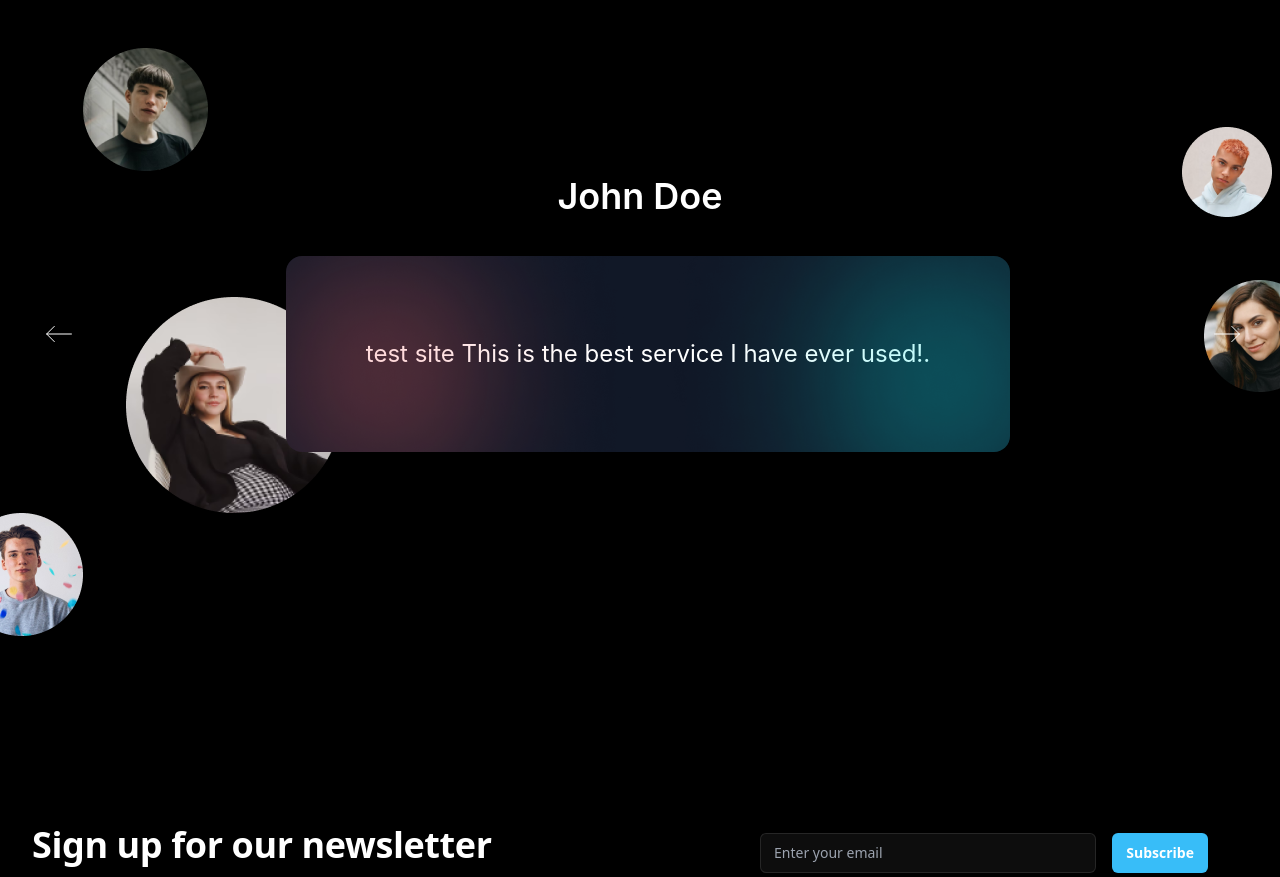
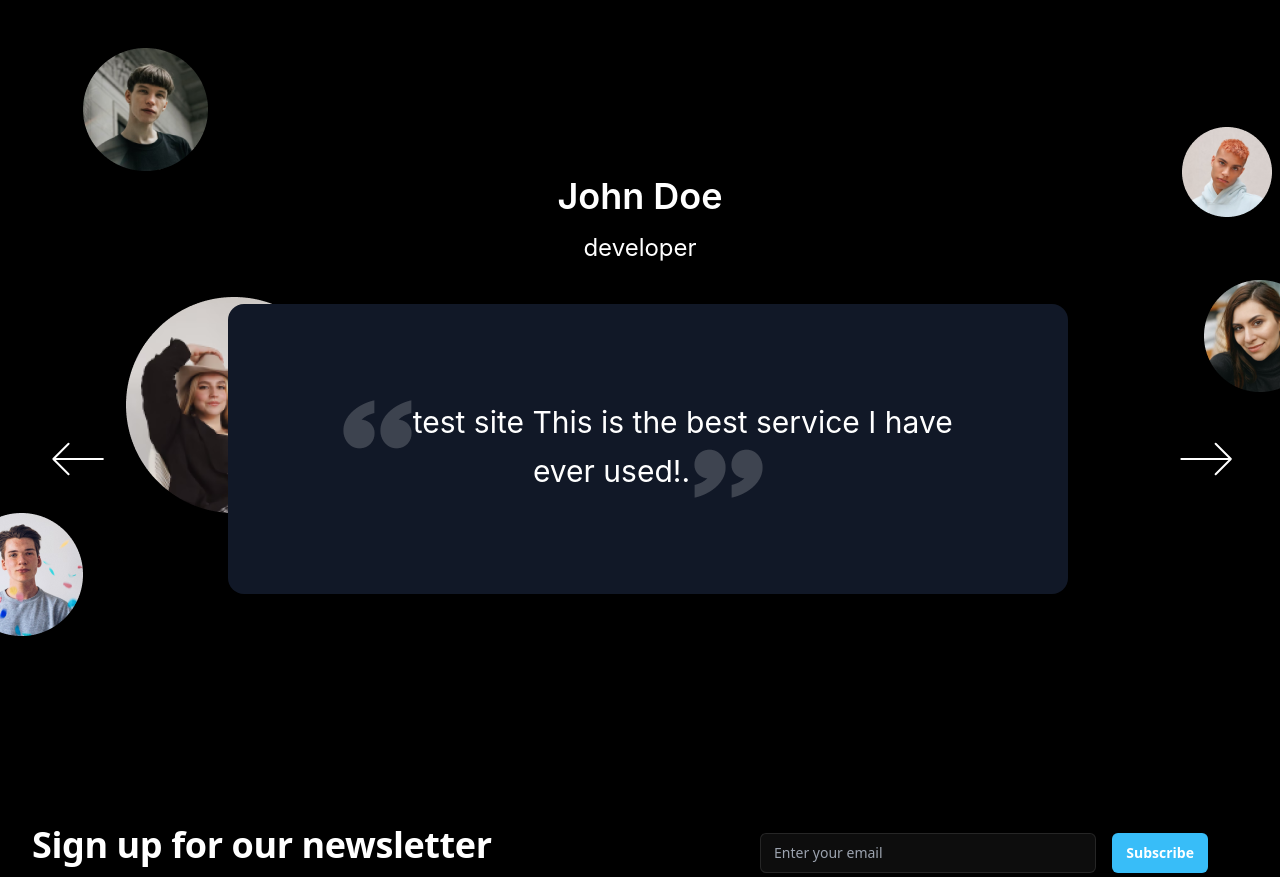
Before and after one commit to mohammadkaif11/templateui, a Next.js app: page / in a window 1280 px wide. Shown: the part 3660-4537 px from the top of the page. Built offline with nearby package versions, Linux system fonts and the light colour scheme.

Commit message:
update-testimonials

```diff
--- a/components/Testimonials.tsx
+++ b/components/Testimonials.tsx
@@ -12,6 +12,9 @@ export default function Testimonials({ testimonials }: { testimonials: any }) {
         <div className="mx-auto max-w-sm font-inter font-semibold text-4xl text-white text-center">
           <h1>{testimonials[index].name}</h1>
         </div>
+        <div className="mx-auto mt-4 max-w-sm font-inter font-normal text-2xl text-white text-center">
+          <h1>{testimonials[index].designation}</h1>
+        </div>
         <div className="flex justify-between">
           <div className="my-auto">
             <button
@@ -20,25 +23,32 @@ export default function Testimonials({ testimonials }: { testimonials: any }) {
               className="sm:mx-2"
             >
               <img
-                className="relative left-0 inline w-[40px]"
+                className="relative left-0 inline w-[80px]"
                 id="arrow_right"
                 alt=""
                 src="/template_4_leftArrow.svg"
               />
             </button>
           </div>
-          <div className="mx-auto max-w-lg  lg:max-w-4xl">
+          <div className="mx-auto w-[840px] h-[390px]">
             <figure className="mt-10">
-              <blockquote className="bg-gray-900 p-20  relative overflow-hidden text-center text-lg font-inter font-normal leading-8 text-white sm:text-2xl sm:leading-9 rounded-2xl">
-                <img
-                  src="./template_4_redCta.png"
-                  className="absolute top-0 left-0 w-[50%]"
-                />
-                <img
-                  src="./template_4_cyanCta.png"
-                  className="absolute bottom-0 right-0 w-[50%]"
-                />
-                <p>{testimonials[index].testimonial}.</p>
+              <blockquote className="bg-gray-900 p-24  relative overflow-hidden text-center text-lg font-inter font-normal leading-8 text-white sm:text-2xl sm:leading-9 rounded-2xl">
+                <p className="text-3xl">
+                  <span>
+                    {" "}
+                    <img
+                      src="./template_4_leftComma.png"
+                      className="lg:w-[69px]  w-[38px]  inline -mr-2"
+                    />
+                  </span>
+                  {testimonials[index].testimonial}.
+                  <span>
+                    <img
+                      src="./template_4_rightComma.png"
+                      className="lg:w-[69px]  w-[38px] inline ml-1"
+                    />
+                  </span>
+                </p>
               </blockquote>
             </figure>
           </div>
@@ -49,7 +59,7 @@ export default function Testimonials({ testimonials }: { testimonials: any }) {
               onClick={() => changeCarousel(1)}
             >
               <img
-                className="relative right-0 inline w-[40px]"
+                className="relative right-0 inline w-[80px]"
                 id="arrow_left"
                 alt=""
                 src="/template_4_rightArrow.svg"
```
Also changed, not shown: public/template_4_leftComma.png (added), public/template_4_rightComma.png (added).
